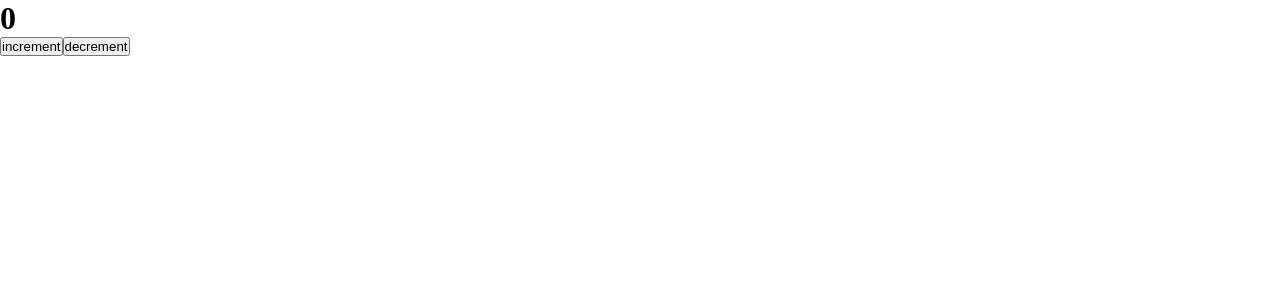
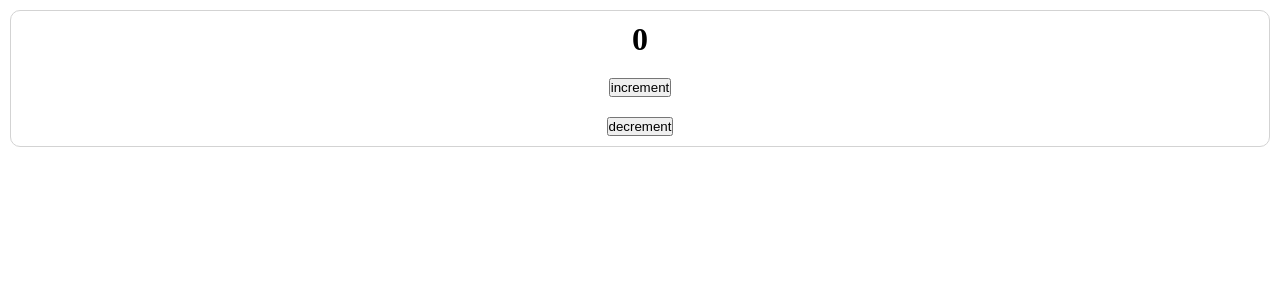
Before and after one commit to volodyafrolov11/test-git, a React app: page / in a window 1280 px wide. Shown: the top 300 px of the page. Built offline with nearby package versions, Linux system fonts and the light colour scheme; the HTML template or start-up script is replaced by a standard one.

Commit message:
add styles for counter

```diff
--- a/src/App.jsx
+++ b/src/App.jsx
@@ -5,7 +5,7 @@ const App = () => {
     const [count, setCount] = useState(0);
 
     return (
-        <div>
+        <div className="counter">
             <h1>{count}</h1>
             <button onClick={() => setCount(prev => prev + 1)}>increment</button>
             <button onClick={() => setCount(prev => prev - 1)}>decrement</button>
--- a/src/styles/index.css
+++ b/src/styles/index.css
@@ -3,3 +3,14 @@
     padding: 0;
     box-sizing: border-box;
 }
+
+.counter {
+    display: flex;
+    flex-direction: column;
+    gap: 20px;
+    align-items: center;
+    border: 1px solid lightgrey;
+    padding: 10px;
+    margin: 10px;
+    border-radius: 10px;
+}
```
